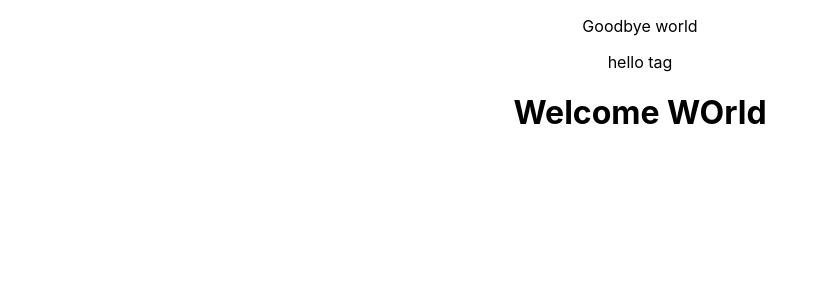
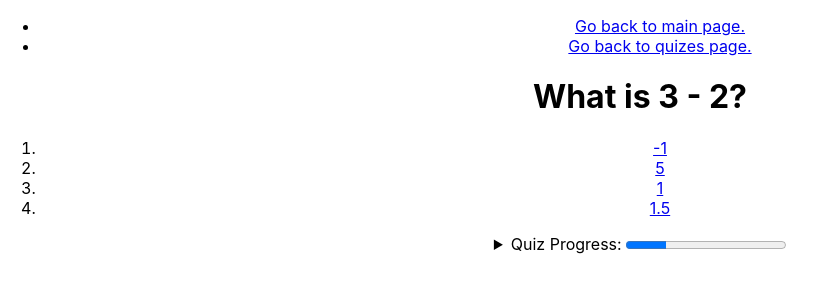
Before and after one commit to johnnyperdomo/collab, a React (Create React App) app: page / in a window 1280 px wide. Shown: the top 300 px of the page, without its empty margins (0-828 px from the left). Built offline with nearby package versions, Linux system fonts and the light colour scheme.

Commit message:
random html test

```diff
--- a/src/App.js
+++ b/src/App.js
@@ -1,15 +1,48 @@
 import "./App.css";
 
 function App() {
-    return (
-        <div className="App">
-            <p>Goodbye world</p>
-            <a>hello tag</a>
-            <h1>Welcome WOrld</h1>
-
-        </div>
-
-    );
+  return (
+    <div className="App">
+      <>
+        <header>
+          <nav>
+            <ul>
+              <li>
+                <a href="/just-html/index.html">Go back to main page.</a>
+              </li>
+              <li>
+                <a href="/just-html/quiz/index.html">Go back to quizes page.</a>
+              </li>
+            </ul>
+          </nav>
+        </header>
+        <h1>What is 3 - 2?</h1>
+        <ol>
+          <li>
+            <a href="0/index.html">-1</a>
+          </li>
+          <li>
+            <a href="1/index.html">5</a>
+          </li>
+          <li>
+            <a href="2/index.html">1</a>
+          </li>
+          <li>
+            <a href="3/index.html">1.5</a>
+          </li>
+        </ol>
+        <details>
+          <summary>
+            Quiz Progress: <progress value="1" max="4"></progress>
+          </summary>
+          <ul>
+            <li>1 out of 4 questions answered.</li>
+            <li>1 out of 4 questions answered correctly.</li>
+          </ul>
+        </details>
+      </>
+    </div>
+  );
 }
 
 export default App;
```
